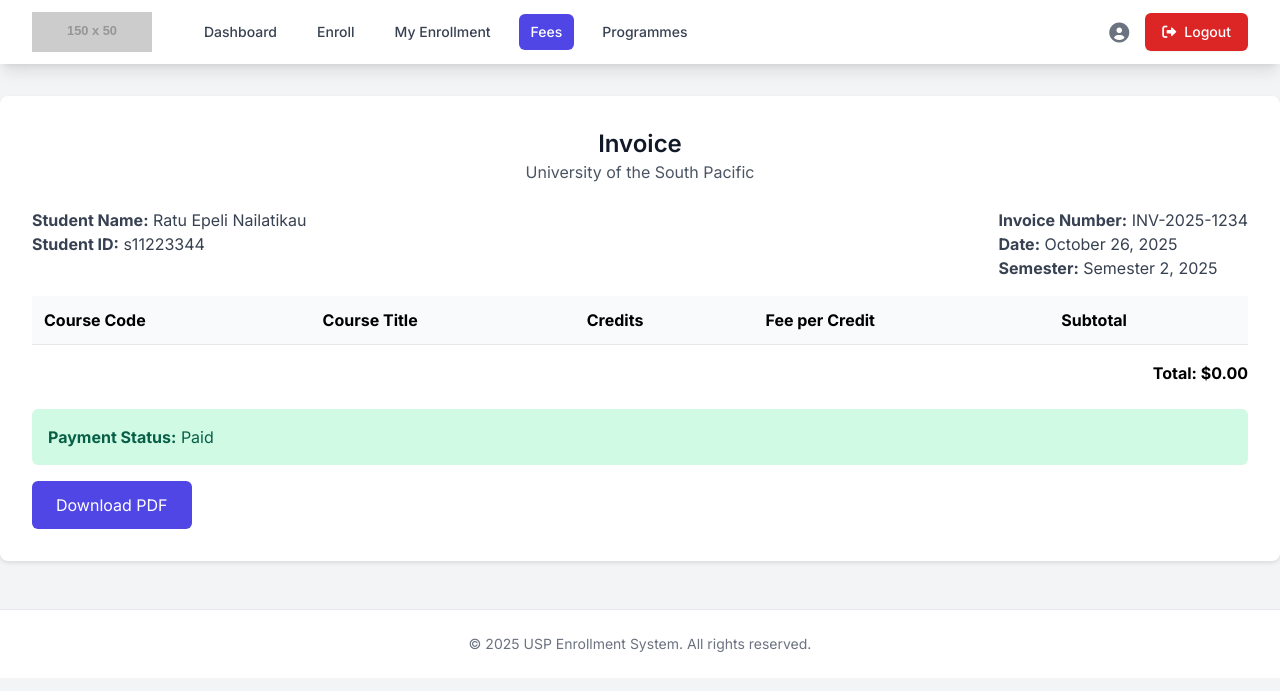
After one commit to Jayshil-Singh/CS415_A3, a Flask app: page /fees in a window 1280 px wide. The commit adds this page. Shown: the top 691 px of the page. Run offline with Flask 3, Linux system fonts and the light colour scheme; grey boxes labelled with a size stand in for pictures from a placeholder-image service; lists and menus that the app fills with data are empty; some libraries are stand-ins or nearby versions.

Commit message:
Implement dynamic fee calculation based on selected units, invoice generation and PDF download using ReportLab, replacing pdfkit.

```diff
--- a/Enrollment_Services/enrollment_services/routes.py
+++ b/Enrollment_Services/enrollment_services/routes.py
@@ -1,5 +1,10 @@
-from flask import Flask, render_template, request, redirect, url_for, flash, session
+from flask import Flask, render_template, request, redirect, url_for, flash, session, send_file, make_response
 import logging
+from io import BytesIO  # Import BytesIO for in-memory PDF
+from reportlab.lib.pagesizes import letter
+from reportlab.platypus import SimpleDocTemplate, Table, TableStyle, Paragraph
+from reportlab.lib.styles import getSampleStyleSheet
+from reportlab.lib import colors
 
 app = Flask(__name__)
 app.secret_key = 'usp_secret_key'
@@ -16,27 +21,74 @@ courses = [
         'code': 'CS111',
         'title': 'Introduction to Computing',
         'description': 'Fundamentals of computer science and programming.',
-        'prerequisites': set()
+        'prerequisites': set(),
+        'credits': 3,
+        'fee_per_credit': 50.00
     },
     {
         'code': 'CS112',
         'title': 'Data Structures and Algorithms',
         'description': 'Essential data structures and algorithm analysis.',
-        'prerequisites': {'CS111'}
+        'prerequisites': {'CS111'},
+        'credits': 3,
+        'fee_per_credit': 50.00
     },
     {
         'code': 'CS241',
         'title': 'Operating Systems',
         'description': 'Principles of modern operating systems.',
-        'prerequisites': {'CS112'}
+        'prerequisites': {'CS112'},
+        'credits': 3,
+        'fee_per_credit': 50.00
     },
     {
         'code': 'MA101',
         'title': 'Calculus I',
         'description': 'Introduction to differential and integral calculus.',
-        'prerequisites': set()
+        'prerequisites': set(),
+        'credits': 4,
+        'fee_per_credit': 50.00
     }
 ]
+
+# Mock student details and invoice data
+student_details = {
+    'name': 'Ratu Epeli Nailatikau',
+    'id': 's11223344'
+}
+invoice_details = {
+    'number': 'INV-2025-1234',
+    'date': 'October 26, 2025',
+    'semester': 'Semester 2, 2025',
+    'payment_status': 'Paid'  # Could be 'Paid', 'Pending', 'Hold'
+}
+
+
+def calculate_invoice(enrolled_courses):
+    """Calculates the invoice details for the given courses."""
+    invoice_items = []
+    total_amount = 0
+    for course_code in enrolled_courses:
+        course = next((c for c in courses if c['code'] == course_code), None)
+        if course:
+            subtotal = course['credits'] * course['fee_per_credit']
+            invoice_items.append({
+                'code': course['code'],
+                'title': course['title'],
+                'credits': course['credits'],
+                'fee_per_credit': course['fee_per_credit'],
+                'subtotal': subtotal
+            })
+            total_amount += subtotal
+    return invoice_items, total_amount
+
+
+@app.route('/')  # Add a route for the root URL
+@app.route('/dashboard')  # Add a route for /dashboard
+def dashboard():
+    """Renders the dashboard page."""
+    return render_template('dashboard.html')  # You'll need a dashboard.html template
+
 
 @app.route('/enroll', methods=['GET', 'POST'])
 def enroll():
@@ -75,6 +127,7 @@ def enroll():
         # Instead of a generic message, render the 500.html template
         return render_template('500.html'), 500
 
+
 @app.route('/display_courses')
 def display_courses():
     try:
@@ -84,6 +137,7 @@ def display_courses():
         logging.error(f"Error in /display_courses: {e}")
         # Instead of a generic message, render the 500.html template
         return render_template('500.html'), 500
+
 
 @app.route('/drop_course/<course_code>')
 def drop_course(course_code):
@@ -97,10 +151,84 @@ def drop_course(course_code):
         # Instead of a generic message, render the 500.html template
         return render_template('500.html'), 500
 
+
+@app.route('/fees')
+def fees():
+    try:
+        enrolled_courses_codes = session.get('enrolled_courses', [])
+        invoice_items, total_amount = calculate_invoice(enrolled_courses_codes)
+        return render_template(
+            'fees.html',
+            student=student_details,
+            invoice=invoice_details,
+            items=invoice_items,
+            total=total_amount
+        )
+    except Exception as e:
+        logging.error(f"Error in /fees: {e}")
+        return render_template('500.html'), 500
+
+
+@app.route('/download_invoice_pdf')
+def download_invoice_pdf():
+    try:
+        enrolled_courses_codes = session.get('enrolled_courses', [])
+        invoice_items, total_amount = calculate_invoice(enrolled_courses_codes)
+
+        buffer = BytesIO()  # Create an in-memory buffer
+        doc = SimpleDocTemplate(buffer, pagesize=letter)
+        elements = []
+        styles = getSampleStyleSheet()
+
+        # Invoice Header
+        elements.append(Paragraph("Invoice", styles['h1']))
+        elements.append(Paragraph("University of the South Pacific", styles['h2']))
+        elements.append(Paragraph(f"Invoice Number: {invoice_details['number']}", styles['Normal']))
+        elements.append(Paragraph(f"Date: {invoice_details['date']}", styles['Normal']))
+        elements.append(Paragraph(f"Semester: {invoice_details['semester']}", styles['Normal']))
+
+        # Student Details
+        elements.append(Paragraph("Student Details", styles['h3']))
+        elements.append(Paragraph(f"Name: {student_details['name']}", styles['Normal']))
+        elements.append(Paragraph(f"ID: {student_details['id']}", styles['Normal']))
+
+        # Invoice Items Table
+        data = [['Course Code', 'Course Title', 'Credits', 'Fee per Credit', 'Subtotal']]
+        for item in invoice_items:
+            data.append([item['code'], item['title'], item['credits'], f"${item['fee_per_credit']:.2f}",
+                         f"${item['subtotal']:.2f}"])
+        data.append(['', '', '', 'Total:', f"${total_amount:.2f}"])
+
+        table = Table(data)
+        table.setStyle(TableStyle([
+            ('BACKGROUND', (0, 0), (-1, 0), colors.grey),
+            ('GRID', (0, 0), (-1, -1), 1, colors.black)
+        ]))
+        elements.append(table)
+
+        # Payment Status
+        elements.append(Paragraph(f"Payment Status: {invoice_details['payment_status']}", styles['Normal']))
+
+        doc.build(elements)
+
+        # Prepare response
+        buffer.seek(0)  # Go to the beginning of the buffer
+        response = make_response(buffer.read())
+        response.headers['Content-Type'] = 'application/pdf'
+        response.headers['Content-Disposition'] = 'attachment;filename=invoice.pdf'
+
+        return response
+
+    except Exception as e:
+        logging.error(f"Error in /download_invoice_pdf: {e}")
+        return render_template('500.html'), 500
+
+
 @app.errorhandler(404)
 def page_not_found(e):
     """Custom 404 error handler."""
     return render_template('404.html'), 404
 
+
 if __name__ == "__main__":
     app.run(debug=True, port=5000)
--- /dev/null
+++ b/Enrollment_Services/enrollment_services/templates/fees.html
@@ -0,0 +1,261 @@
+<!DOCTYPE html>
+<html lang="en">
+
+<head>
+    <meta charset="UTF-8">
+    <meta name="viewport" content="width=device-width, initial-scale=1.0">
+    <title>Student Fees - USP Enrollment System</title>
+    <script src="https://cdn.tailwindcss.com"></script>
+    <link href="https://fonts.googleapis.com/css2?family=Inter:wght@400;500;600;700&display=swap" rel="stylesheet">
+    <link rel="stylesheet" href="https://cdnjs.cloudflare.com/ajax/libs/font-awesome/6.0.0-beta3/css/all.min.css">
+    <style>
+        body {
+            font-family: 'Inter', sans-serif;
+            background-color: #f4f6f8;
+        }
+
+        .container {
+            max-width: 800px;
+            margin: 2rem auto;
+            background-color: #fff;
+            padding: 2rem;
+            border-radius: 0.5rem;
+            box-shadow: 0 0.125rem 0.25rem rgba(0, 0, 0, 0.1);
+        }
+
+        .invoice-header {
+            text-align: center;
+            margin-bottom: 1.5rem;
+        }
+
+        .invoice-details {
+            display: flex;
+            justify-content: space-between;
+            margin-bottom: 1rem;
+        }
+
+        .invoice-table {
+            width: 100%;
+            border-collapse: collapse;
+            margin-top: 1rem;
+        }
+
+        .invoice-table th,
+        .invoice-table td {
+            padding: 0.75rem;
+            text-align: left;
+            border-bottom: 1px solid #e5e7eb;
+        }
+
+        .invoice-table th {
+            background-color: #f9fafb;
+        }
+
+        .invoice-total {
+            text-align: right;
+            margin-top: 1rem;
+            font-weight: bold;
+        }
+
+        .payment-status {
+            margin-top: 1.5rem;
+            padding: 1rem;
+            border-radius: 0.375rem;
+        }
+
+        .status-paid {
+            background-color: #d1fae5;
+            color: #065f46;
+        }
+
+        .status-pending {
+            background-color: #fef3c7;
+            color: #92400e;
+        }
+
+        .status-hold {
+            background-color: #fee2e2;
+            color: #991b1b;
+        }
+
+        .download-button {
+            display: inline-block;
+            padding: 0.75rem 1.5rem;
+            background-color: #4f46e5;
+            color: white;
+            border: none;
+            border-radius: 0.375rem;
+            cursor: pointer;
+            text-decoration: none;
+            margin-top: 1rem;
+            transition: background-color 0.2s ease-in-out;
+        }
+
+        .download-button:hover {
+            background-color: #4338ca;
+        }
+    </style>
+</head>
+
+<body class="bg-gray-100">
+    <nav class="bg-white shadow-lg sticky top-0 z-50">
+        <div class="max-w-7xl mx-auto px-4 sm:px-6 lg:px-8">
+            <div class="flex items-center justify-between h-16">
+                <div class="flex items-center">
+                    <a href="dashboard.html" class="flex-shrink-0">
+                        <img class="h-10 w-auto" src="https://placehold.co/150x50/003366/FFFFFF?text=USP+Enroll"
+                            alt="USP Logo">
+                    </a>
+                    <div class="hidden md:block">
+                        <div class="ml-10 flex items-baseline space-x-4">
+                            <a href="dashboard.html"
+                                class="text-gray-700 hover:bg-indigo-500 hover:text-white px-3 py-2 rounded-md text-sm font-medium">Dashboard</a>
+                            <a href="{{ url_for('enroll') }}"
+                                class="text-gray-700 hover:bg-indigo-500 hover:text-white px-3 py-2 rounded-md text-sm font-medium">Enroll</a>
+                            <a href="enrollment.html"
+                                class="text-gray-700 hover:bg-indigo-500 hover:text-white px-3 py-2 rounded-md text-sm font-medium">My
+                                Enrollment</a>
+                            <a href="{{ url_for('fees') }}"
+                                class="bg-indigo-600 text-white px-3 py-2 rounded-md text-sm font-medium"
+                                aria-current="page">Fees</a>
+                            <a href="programmes.html"
+                                class="text-gray-700 hover:bg-indigo-500 hover:text-white px-3 py-2 rounded-md text-sm font-medium">Programmes</a>
+                        </div>
+                    </div>
+                </div>
+                <div class="hidden md:block">
+                    <div class="ml-4 flex items-center md:ml-6">
+                        <a href="profile.html"
+                            class="p-1 rounded-full text-gray-500 hover:text-indigo-600 focus:outline-none focus:ring-2 focus:ring-offset-2 focus:ring-white"
+                            title="Profile">
+                            <span class="sr-only">View profile</span>
+                            <i class="fas fa-user-circle fa-lg"></i>
+                        </a>
+                        <a href="login.html"
+                            class="ml-3 inline-flex items-center px-4 py-2 border border-transparent text-sm font-medium rounded-md shadow-sm text-white bg-red-600 hover:bg-red-700 focus:outline-none focus:ring-2 focus:ring-offset-2 focus:ring-red-500">
+                            <i class="fas fa-sign-out-alt mr-2"></i>Logout
+                        </a>
+                    </div>
+                </div>
+                <div class="-mr-2 flex md:hidden">
+                    <button type="button" id="mobile-menu-button"
+                        class="bg-gray-50 inline-flex items-center justify-center p-2 rounded-md text-gray-600 hover:text-white hover:bg-indigo-500 focus:outline-none focus:ring-2 focus:ring-inset focus:ring-white"
+                        aria-controls="mobile-menu" aria-expanded="false">
+                        <span class="sr-only">Open main menu</span>
+                        <i class="fas fa-bars fa-lg"></i>
+                    </button>
+                </div>
+            </div>
+        </div>
+        <div class="md:hidden hidden" id="mobile-menu">
+            <div class="px-2 pt-2 pb-3 space-y-1 sm:px-3">
+                <a href="dashboard.html"
+                    class="text-gray-700 hover:bg-indigo-500 hover:text-white block px-3 py-2 rounded-md text-base font-medium">Dashboard</a>
+                <a href="{{ url_for('enroll') }}"
+                    class="text-gray-700 hover:bg-indigo-500 hover:text-white block px-3 py-2 rounded-md text-base font-medium">Enroll</a>
+                <a href="enrollment.html"
+                    class="text-gray-700 hover:bg-indigo-500 hover:text-white block px-3 py-2 rounded-md text-base font-medium">My
+                    Enrollment</a>
+                <a href="{{ url_for('fees') }}"
+                    class="bg-indigo-600 text-white block px-3 py-2 rounded-md text-base font-medium"
+                    aria-current="page">Fees</a>
+                <a href="programmes.html"
+                    class="text-gray-700 hover:bg-indigo-500 hover:text-white block px-3 py-2 rounded-md text-base font-medium">Programmes</a>
+            </div>
+            <div class="pt-4 pb-3 border-t border-gray-200">
+                <div class="flex items-center px-5">
+                    <div class="flex-shrink-0">
+                        <img class="h-10 w-10 rounded-full" src="https://placehold.co/40x40/E0E0E0/757575?text=S"
+                            alt="User Avatar">
+                    </div>
+                    <div class="ml-3">
+                        <div class="text-base font-medium leading-none text-gray-800">Ratu Epeli Nailatikau</div>
+                        <div class="text-sm font-medium leading-none text-gray-500">s11223344@student.usp.ac.fj</div>
+                    </div>
+                </div>
+                <div class="mt-3 px-2 space-y-1">
+                    <a href="profile.html"
+                        class="block px-3 py-2 rounded-md text-base font-medium text-gray-700 hover:bg-indigo-500 hover:text-white"><i
+                            class="fas fa-user-edit mr-2"></i>Your Profile</a>
+                    <a href="login.html"
+                        class="block px-3 py-2 rounded-md text-base font-medium text-gray-700 hover:bg-indigo-500 hover:text-white"><i
+                            class="fas fa-sign-out-alt mr-2"></i>Sign out</a>
+                </div>
+            </div>
+        </div>
+    </nav>
+
+    <div class="container">
+        <div class="invoice-header">
+            <h2 class="text-2xl font-semibold text-gray-900">Invoice</h2>
+            <p class="text-gray-600">University of the South Pacific</p>
+        </div>
+
+        <div class="invoice-details">
+            <div class="text-gray-700">
+                <p><strong>Student Name:</strong> {{ student.name }}</p>
+                <p><strong>Student ID:</strong> {{ student.id }}</p>
+            </div>
+            <div class="text-gray-700">
+                <p><strong>Invoice Number:</strong> {{ invoice.number }}</p>
+                <p><strong>Date:</strong> {{ invoice.date }}</p>
+                <p><strong>Semester:</strong> {{ invoice.semester }}</p>
+            </div>
+        </div>
+
+        <table class="invoice-table">
+            <thead>
+                <tr>
+                    <th>Course Code</th>
+                    <th>Course Title</th>
+                    <th>Credits</th>
+                    <th>Fee per Credit</th>
+                    <th>Subtotal</th>
+                </tr>
+            </thead>
+            <tbody>
+                {% for item in items %}
+                <tr>
+                    <td>{{ item.code }}</td>
+                    <td>{{ item.title }}</td>
+                    <td>{{ item.credits }}</td>
+                    <td>${{ '%.2f' % item.fee_per_credit }}</td>
+                    <td>${{ '%.2f' % item.subtotal }}</td>
+                </tr>
+                {% endfor %}
+            </tbody>
+        </table>
+
+        <div class="invoice-total">
+            <p><strong>Total:</strong> ${{ '%.2f' % total }}</p>
+        </div>
+
+        <div class="payment-status status-{{ invoice.payment_status.lower() }}">
+            <p><strong>Payment Status:</strong> {{ invoice.payment_status }}</p>
+        </div>
+
+        <a href="{{ url_for('download_invoice_pdf') }}" class="download-button">Download PDF</a>
+    </div>
+
+    <footer class="bg-white border-t mt-12">
+        <div class="max-w-7xl mx-auto py-6 px-4 sm:px-6 lg:px-8 text-center text-gray-500 text-sm">
+            &copy;
+            <script>
+                document.write(new Date().getFullYear())
+            </script>
+            USP Enrollment System. All rights reserved.
+        </div>
+    </footer>
+    <script>
+        // Basic mobile menu toggle
+        const mobileMenuButton = document.getElementById('mobile-menu-button');
+        const mobileMenu = document.getElementById('mobile-menu');
+        if (mobileMenuButton && mobileMenu) {
+            mobileMenuButton.addEventListener('click', () => {
+                mobileMenu.classList.toggle('hidden');
+            });
+        }
+    </script>
+</body>
+
+</html>
--- a/Enrollment_Services/requirements.txt
+++ b/Enrollment_Services/requirements.txt
@@ -0,0 +1 @@
+pip install reportlab
```
Also changed, not shown: Enrollment_Services/enrollment_services/templates/enroll.html (+8 -7 lines), Enrollment_Services/enrollment_services/templates/invoice_pdf.html (added, +104 -0 lines).
